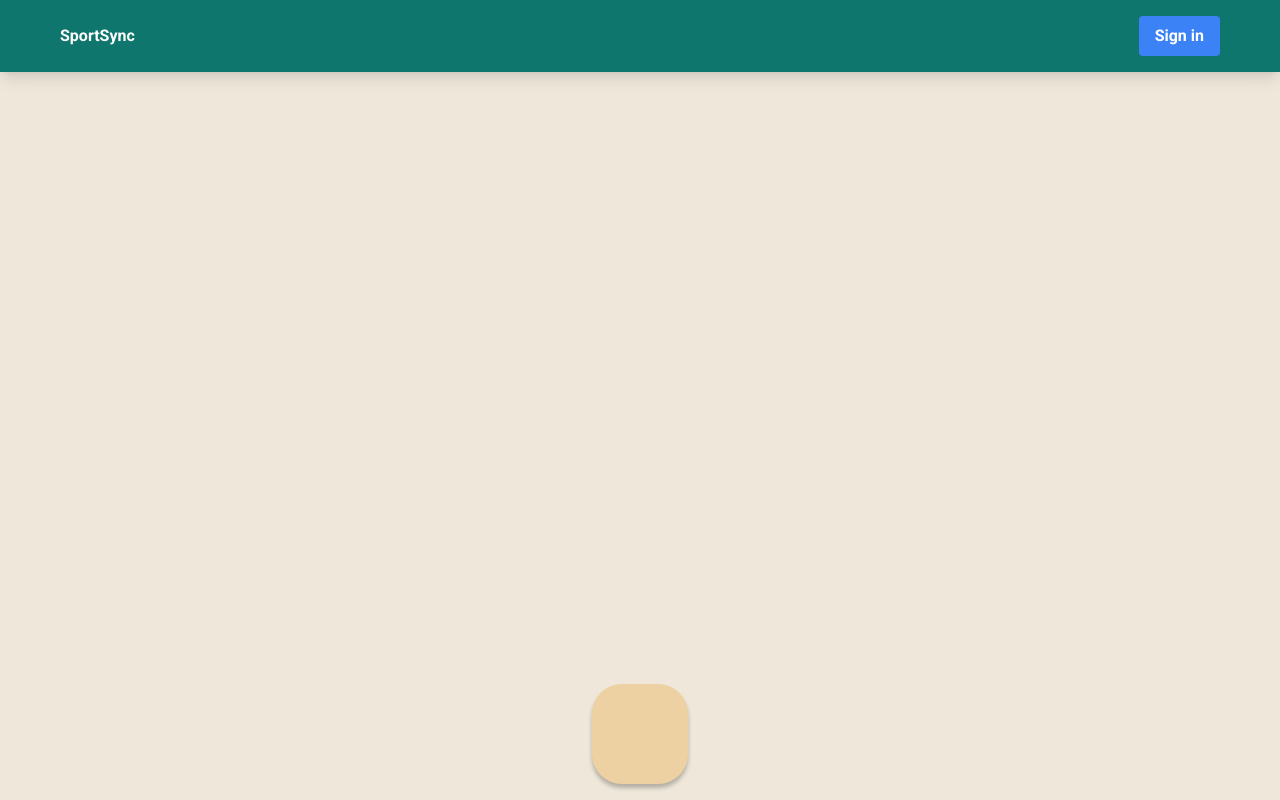
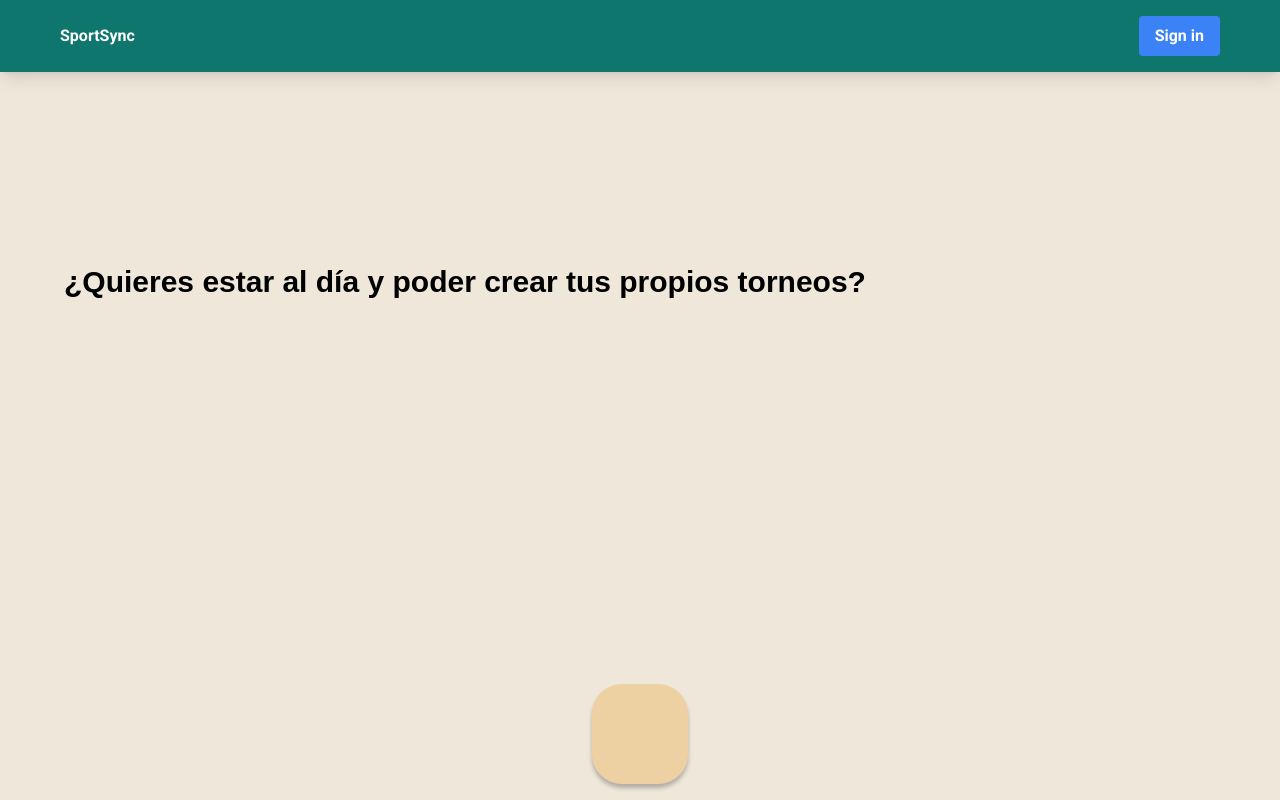
Before and after one commit to H4r0l/SportSync, a Next.js app: page / in a window 1280 px wide. Built offline with nearby package versions, Linux system fonts and the light colour scheme; no server answers.

Commit message:
Feat: First basic message

```diff
--- a/app/page.jsx
+++ b/app/page.jsx
@@ -1,6 +1,9 @@
 export default function Home() {
   return (
-    <div className="p-4">
+    <div className="container px-12 mx-auto text-left mt-[22vh]">
+        <div className="p-4 font-sans text-3xl font-semibold text-black">
+        ¿Quieres estar al día y poder crear tus propios torneos?
+        </div>
     </div>
   )
 }
```
